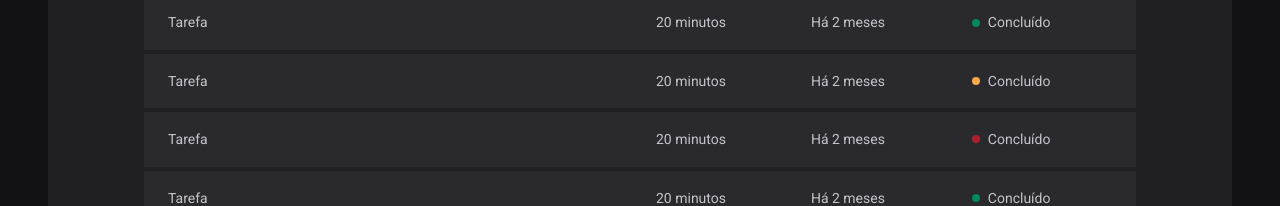
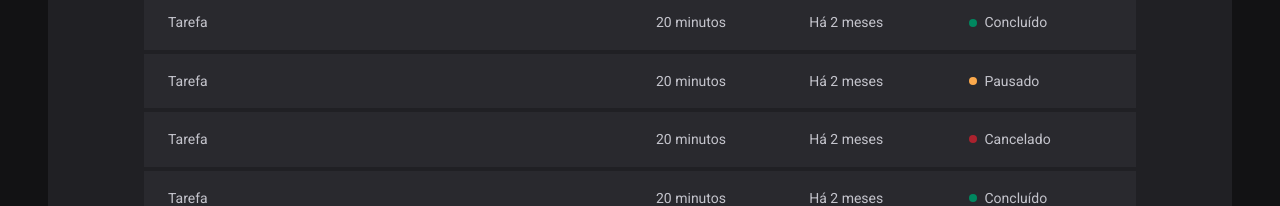
Before and after one commit to leandrocitro/timer, a React (Vite) app: page /history in a window 1280 px wide. Shown: the part 339-545 px from the top of the page. Built offline with nearby package versions, Linux system fonts and the light colour scheme.

Commit message:
Adicionando biblioteca de validação Zod ao formulário 2

```diff
--- a/src/pages/History/index.tsx
+++ b/src/pages/History/index.tsx
@@ -30,7 +30,7 @@ export function History() {
                         <td>20 minutos</td>
                         <td>Há 2 meses</td>
                         <td>
-                            <Status statusColor="yellow">Concluído</Status>
+                            <Status statusColor="yellow">Pausado</Status>
                         </td>
                     </tr>
                     <tr>
@@ -38,7 +38,7 @@ export function History() {
                         <td>20 minutos</td>
                         <td>Há 2 meses</td>
                         <td>
-                            <Status statusColor="red">Concluído</Status>
+                            <Status statusColor="red">Cancelado</Status>
                         </td>
                     </tr>
                     <tr>
```
